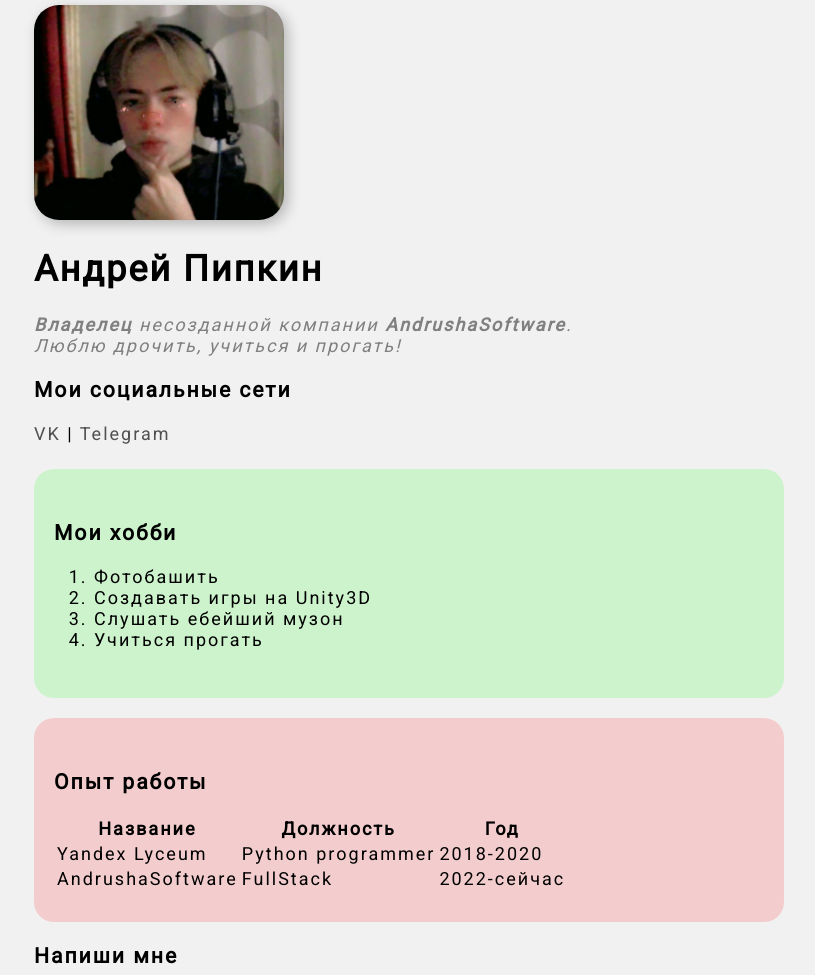
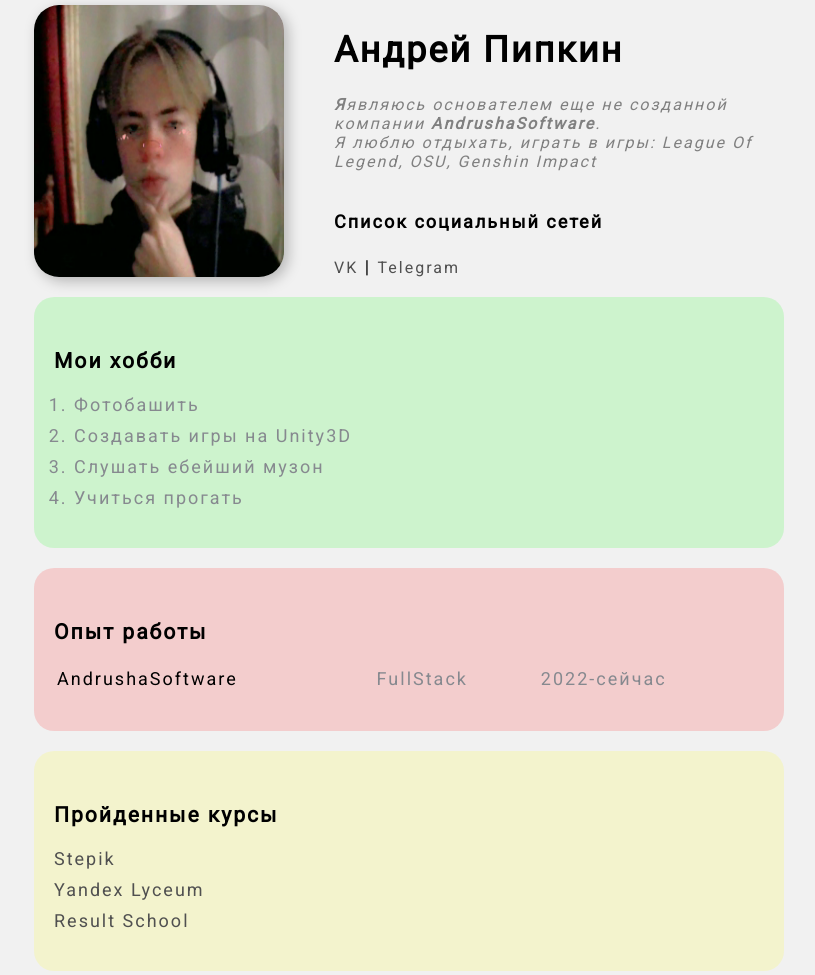
Before and after one commit to DovaTuum/AndrushaSoftware, a plain HTML site: page index.html in a window 1280 px wide. Shown: the top 975 px of the page, without its empty margins (231-1046 px from the left). Drawn offline with Linux system fonts and the light colour scheme.

Commit message:
some commit

```diff
--- a/index.html
+++ b/index.html
@@ -13,24 +13,21 @@
 </head>
 
 <body class="container">
-    <div>
-        <img src="unknown.png" alt="Здесь была картинка" width="250" class="_image">
-        <h1>Андрей Пипкин</h1>
-        <article>
-            <p><b>Владелец</b> несозданной компании <strong>AndrushaSoftware</strong>.<br>
-                Люблю <em>дрочить</em>, <em>учиться</em> и <em>прогать</em>!</p>
-        </article>
-    </div>
-
-    <div class="block">
-        <h3>Мои социальные сети</h3>
-        <a href="https://vk.com/olyanssc" target="_blank">VK</a> |
-        <a href="https://t.me/AndrushaSoftware" target="_blank">Telegram</a>
+    <div class="block-1">
+        <img src="unknown.png" alt="Здесь была картинка" width="250" class="_image block-2">
+        <div class="block-3">
+            <h1>Андрей Пипкин</h1>
+            <p><b>Я</b>являюсь основателем еще не созданной компании <strong>AndrushaSoftware</strong>.<br>
+                Я люблю отдыхать, играть в игры: League Of Legend, OSU, Genshin Impact</p>
+            <h4>Список социальный сетей</h4>
+            <a href="https://vk.com/olyanssc" target="_blank">VK</a> |
+            <a href="https://t.me/AndrushaSoftware" target="_blank">Telegram</a>
+        </div>
     </div>
 
     <div class="card b_green">
         <h3>Мои хобби</h3>
-        <ol>
+        <ol class="list">
             <li>Фотобашить</li>
             <li>Создавать игры на Unity3D</li>
             <li>Слушать ебейший музон</li>
@@ -40,21 +37,7 @@
 
     <div class="card b_red">
         <h3>Опыт работы</h3>
-        <table>
-            <thead>
-                <tr>
-                    <th>Название</th>
-                    <th>Должность</th>
-                    <th>Год</th>
-                </tr>
-            </thead>
-            <tbody>
-                <tr>
-                    <td>Yandex Lyceum</td>
-                    <td>Python programmer</td>
-                    <td>2018-2020</td>
-                </tr>
-            </tbody>
+        <table class="table">
             <tfoot>
                 <tr>
                     <td>AndrushaSoftware</td>
@@ -63,6 +46,15 @@
                 </tr>
             </tfoot>
         </table>
+    </div>
+
+    <div class="card b_yellow">
+        <h3>Пройденные курсы</h3>
+        <ul class="link_list">
+            <li><a href="https://stepik.org/learn" target="_blank">Stepik</a></li>
+            <li><a href="https://academy.yandex.ru/lyceum/" target="_blank">Yandex Lyceum</a></li>
+            <li><a href="https://result.school" target="_blank">Result School</a></li>
+        </ul>
     </div>
 
     <h3>Напиши мне</h3>
--- a/style.css
+++ b/style.css
@@ -78,3 +78,65 @@ a:visited {
     opacity: 0.8;
     cursor: pointer;
 }
+
+.list {
+    margin: 0;
+    padding: 0 20px;
+}
+
+.list li {
+    margin-bottom: 10px;
+    color: #86898f;
+}
+
+.table {
+    width: 100%;
+}
+
+.table td {
+    padding-bottom: 10px;
+}
+
+.table td:nth-child(2), td:nth-child(3) {
+    color: #86898f;
+}
+
+.link_list {
+    padding: 0;
+    margin: 0;
+}
+
+.link_list a:visited {
+    color: #C71585;
+}
+
+.link_list li {
+    list-style: none;
+    margin-bottom: 10px;
+}
+
+.block-1 {
+    display: flex;
+    margin-bottom: 10px;
+    padding-bottom: 10px;
+}
+
+.block-3 {
+    padding-left: 50px;
+    box-sizing: border-box;
+
+}
+.block-3 p {
+    width: 100%;
+    color: gray;
+    font-size: 16px;
+    font-style: italic;
+}
+
+.block-3 a {
+    font-size: 16px;
+}
+
+h4 {
+    margin-top: 40px;
+}
```
